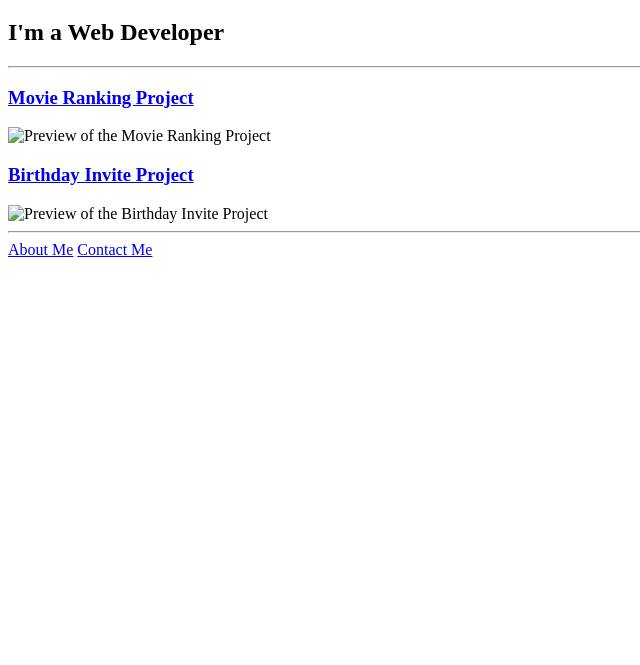
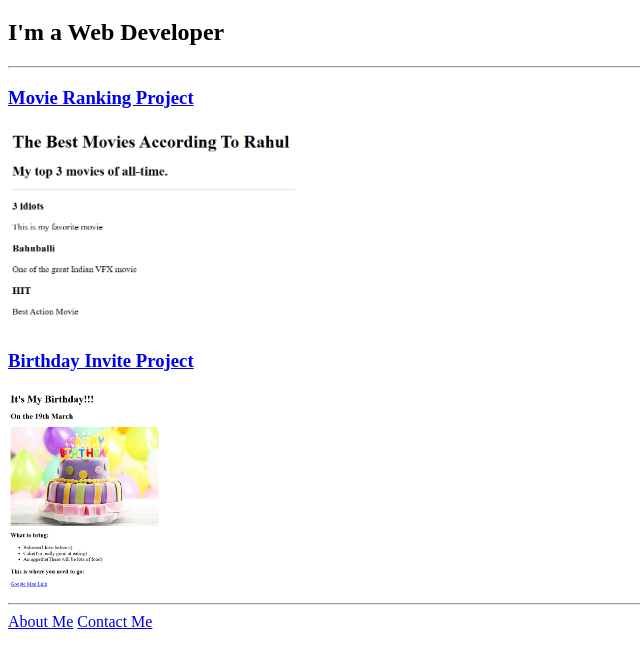
Before and after one commit to rahulwadekar1903/html-portfolio, a plain HTML site: page index.html in a window 1280 px wide. Shown: the part 61-726 px from the top of the page, without its empty margins (0-640 px from the left). Drawn offline with Linux system fonts and the light colour scheme.

Commit message:
Update index.html

```diff
--- a/index.html
+++ b/index.html
@@ -25,13 +25,13 @@ https://developer.mozilla.org/en-US/docs/Web/HTML/Element/img#attr-height -->
     <h2>I'm a Web Developer</h2>
     <hr/>
     <h3>
-        <a href="./assets/images/movie-ranking.html">Movie Ranking Project</a>
+        <a href="/movie-ranking.html">Movie Ranking Project</a>
     </h3>
-    <img src="./assets/images/movie-ranking.png" height="200" alt="Preview of the Movie Ranking Project" />
+    <img src="/movie-ranking.png" height="200" alt="Preview of the Movie Ranking Project" />
     <h3>
-        <a href="./assets/images/birthday-invite.html">Birthday Invite Project</a>
+        <a href="/birthday-invite.html">Birthday Invite Project</a>
     </h3>
-    <img src="./assets/images/birthday-invite.png" height="200" alt="Preview of the Birthday Invite Project" />
+    <img src="/birthday-invite.png" height="200" alt="Preview of the Birthday Invite Project" />
     <hr/>
     <a href="about.html">About Me</a> <a href="contact.html">Contact Me</a>
 </body>
```
